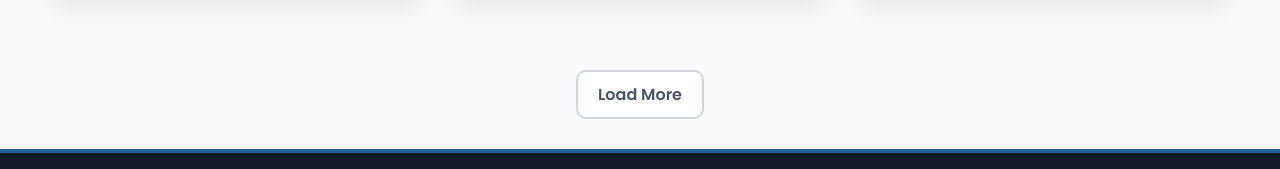
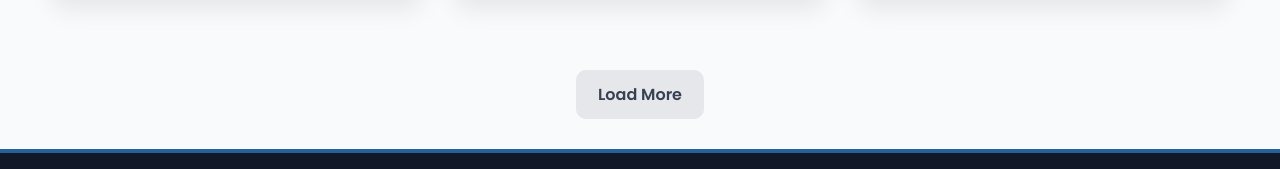
Before and after one commit to imabdurehman/product-catalog-app, a React (Create React App) app: page /products in a window 1280 px wide. Shown: the part 1365-1534 px from the top of the page. Built offline with nearby package versions, Linux system fonts and the light colour scheme.

Commit message:
update loadmore button color

```diff
--- a/src/pages/products/Products.module.css
+++ b/src/pages/products/Products.module.css
@@ -41,10 +41,10 @@
   margin: 0px auto 30px;
   padding: 10px 20px;
 
-  background-color: #ffffff;
-  color: #4b5563;
+  background-color: #e5e7eb;
+  color: #374151;
 
-  border: 2px solid #d1d5db;
+  border: 2px solid #e5e7eb;
   border-radius: 10px;
 
   font-size: 16px;
@@ -55,9 +55,8 @@
 }
 
 .loadMore:hover {
-  background-color: #23629a;
-  color: #ffffff;
-  border-color: #23629a;
+  background-color: #d6e8fa;
+  border-color: #d6e8fa;
   transform: translateY(-2px);
 }
 
```
